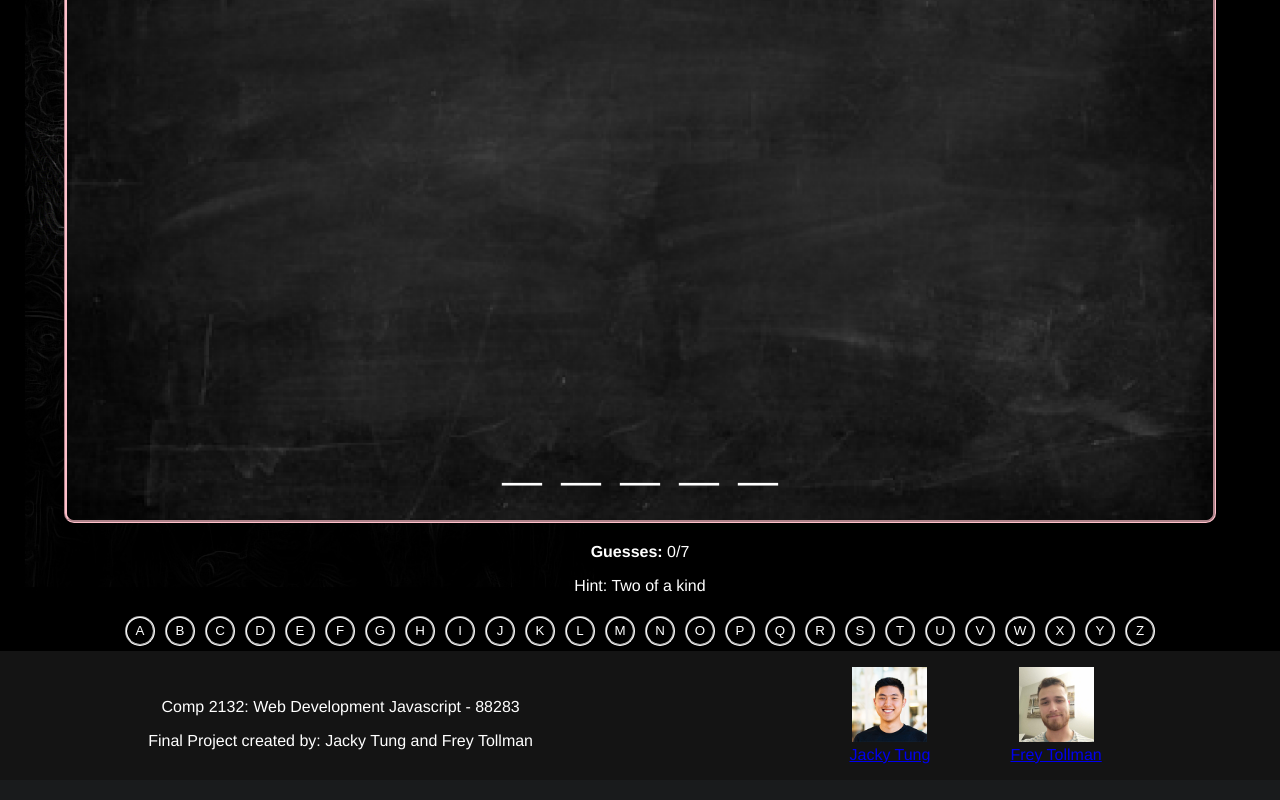
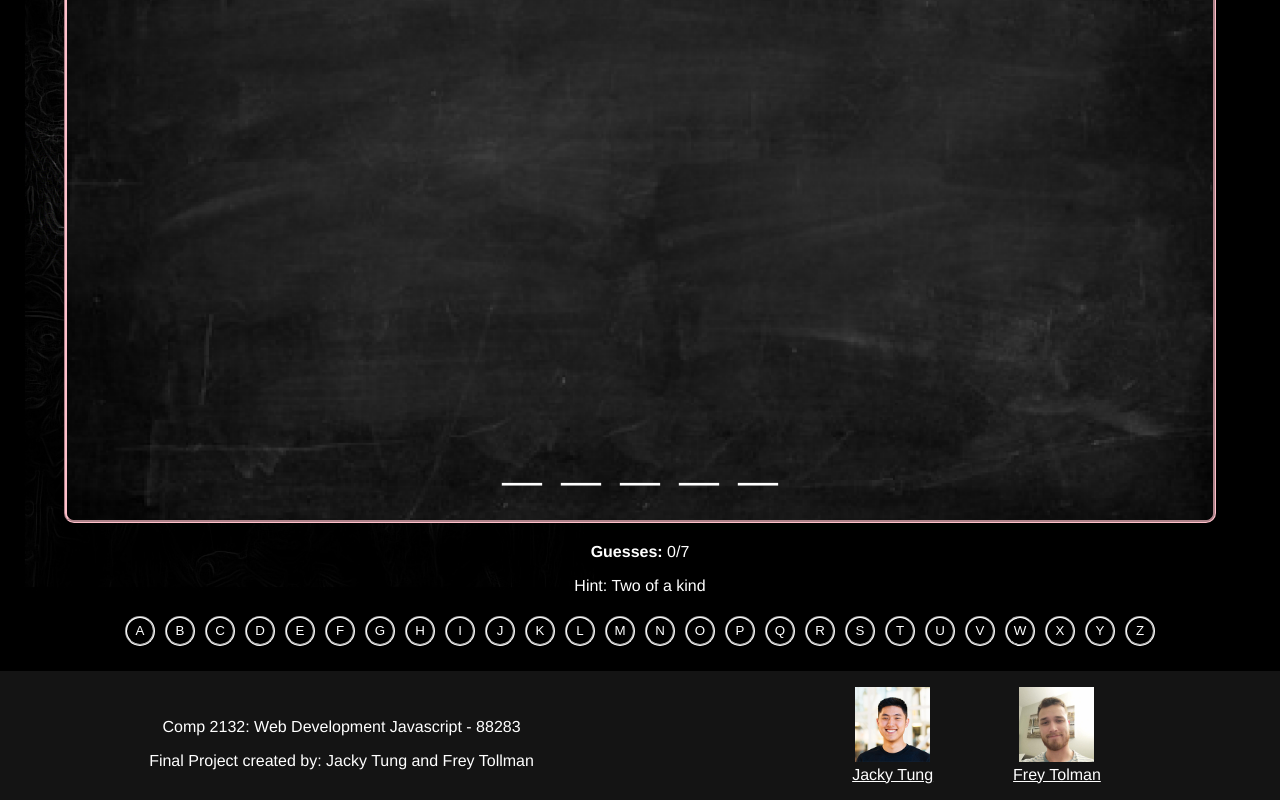
Before and after one commit to FreyCT/COMP2132_Final_Project, a plain HTML site: page hangman.html in a window 1280 px wide. Shown: the part 353-1153 px from the top of the page. Drawn offline with Linux system fonts and the light colour scheme.

Commit message:
footer update

```diff
--- a/hangman.html
+++ b/hangman.html
@@ -35,8 +35,6 @@
             <a href="https://www.linkedin.com/in/jacky-ys-tung/">
                 <figure>
                     <img src="images/jacky.jpg"
-                        alt=""
-                        id=""
                         class="footer-image" />
                     <figcaption>Jacky Tung</figcaption>
                 </figure>
@@ -44,10 +42,8 @@
             <a href="https://www.linkedin.com/in/freyden-tolman-332990bb/">
                 <figure>
                     <img src="images/Frey.jpg"
-                        alt=""
-                        id=""
                         class="footer-image" />
-                    <figcaption>Frey Tollman</figcaption>
+                    <figcaption>Frey Tolman</figcaption>
                 </figure>
             </a>
         </div>
--- a/styles/style.scss
+++ b/styles/style.scss
@@ -71,7 +71,9 @@ footer{
     background-color: rgb(20, 20, 20);
     display: flex;
 	justify-content: space-between;
-	a:visited{
+	margin-top: 20px;
+
+	a, a:visited{
 		color: white;
 	}
 	p{
```
Also changed, not shown: dicegame.html (+2 -6 lines), index.html (+1 -5 lines), styles/style.css, styles/style.min.css, 1 other file.
